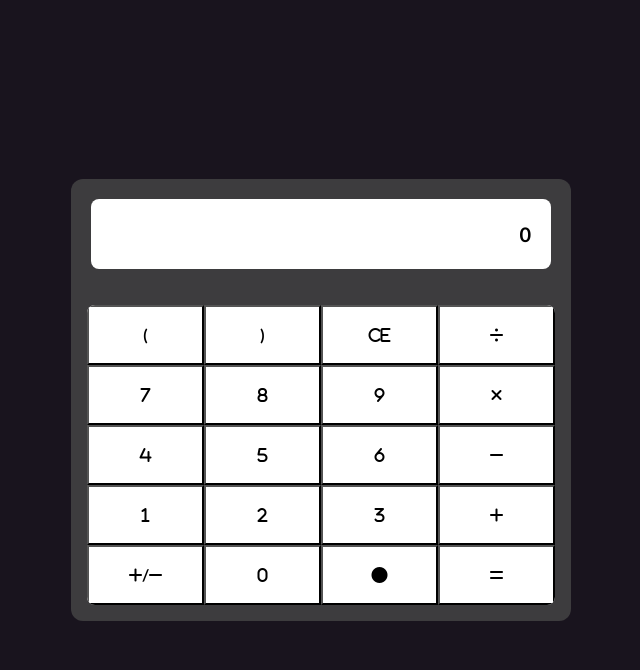
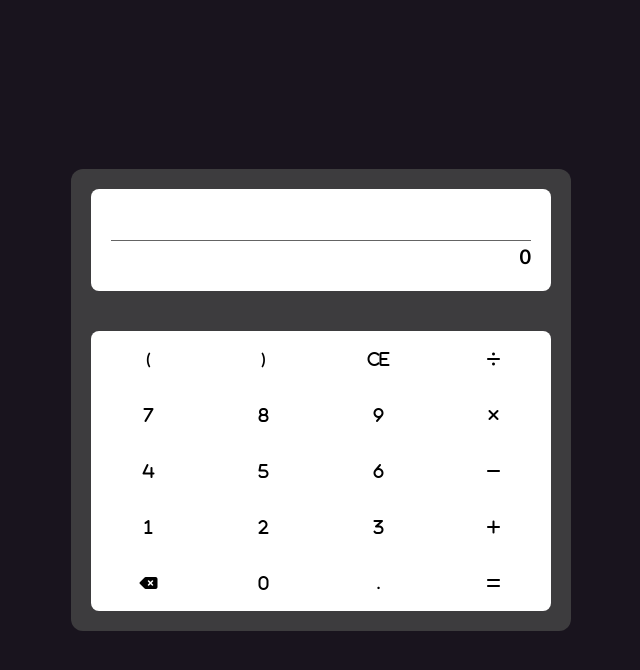
Before and after one commit to RazielTX/simple-calculator, a plain HTML site: page index.html in a window 1280 px wide. Both pictures are taken after a click on the button 698 px from the left and 335 px from the top of the page. Shown: the whole page, without its empty margins (319-959 px from the left). Drawn offline with Linux system fonts and the light colour scheme.

Commit message:
Basic functionality working and basic styles finished

```diff
--- a/app.js
+++ b/app.js
@@ -0,0 +1,50 @@
+const entry = [];
+const entryScreen = document.getElementById("entryScreen");
+const resultScreen = document.getElementById("resultScreen");
+
+function showEntry() {
+
+
+    const entryShown = entry.map((element) => {
+        switch(element) {
+            case "/":
+                return' <i class="fa-solid fa-divide fa-xs"></i> ';
+            case "*":
+                return ' <i class="fa-solid fa-xmark fa-xs"></i> ';
+            case "+":
+                return ' <i class="fa-solid fa-plus fa-xs"></i> ';
+            case "-":
+                return ' <i class="fa-solid fa-minus fa-xs"></i> ';
+            default:
+                return element;
+        }
+    })
+
+
+    // The first section of the function (above) is just for style purposes.
+
+
+    entryScreen.innerHTML = `${entryShown.join('')}`
+}
+
+function pressKey(key) {
+    entry.push(key.id);
+    showEntry();
+}
+
+function reset() {
+    entry.length = 0;
+    entryScreen.innerHTML = ``;
+    resultScreen.innerHTML = `0`;
+}
+
+function calc(str = entry.join('')) {
+    // const entryCalc = new Function(str);
+    const result = eval(str);
+    resultScreen.innerHTML = `${result}`;
+}
+
+function deleteBack() {
+    entry.pop();
+    showEntry();
+}
--- a/index.html
+++ b/index.html
@@ -17,39 +17,42 @@
     <main class="main-container">
 
         <div class="screen">
-            0
+            <div id="entryScreen"></div>
+            <div id="resultScreen">0</div>
         </div>
 
         <div class="buttons">
 
-            <button id="(" class="key">(</button>
-            <button id=")" class="key">)</button>
-            <button id="reset" class="key"><i class="fa-solid fa-c"></i><i class="fa-solid fa-e"></i></button>
-            <button id="" class="key"><i class="fa-solid fa-divide"></i></button>
+            <button id="(" class="key" onclick="pressKey(this)">(</button>
+            <button id=")" class="key" onclick="pressKey(this)">)</button>
+            <button id="reset" class="key" onclick="reset()"><i class="fa-solid fa-c"></i><i class="fa-solid fa-e"></i></button>
+            <button id="/" class="key" onclick="pressKey(this)"><i class="fa-solid fa-divide"></i></button>
 
-            <button id="7" class="key"><i class="fa-solid fa-7"></i></button>
-            <button id="8" class="key"><i class="fa-solid fa-8"></i></button>
-            <button id="9" class="key"><i class="fa-solid fa-9"></i></button>
-            <button id="*" class="key"><i class="fa-solid fa-xmark"></i></button>
+            <button id="7" class="key" onclick="pressKey(this)"><i class="fa-solid fa-7"></i></button>
+            <button id="8" class="key" onclick="pressKey(this)"><i class="fa-solid fa-8"></i></button>
+            <button id="9" class="key" onclick="pressKey(this)"><i class="fa-solid fa-9"></i></button>
+            <button id="*" class="key" onclick="pressKey(this)"><i class="fa-solid fa-xmark"></i></button>
 
-            <button id="4" class="key"><i class="fa-solid fa-4"></i></button>
-            <button id="5" class="key"><i class="fa-solid fa-5"></i></button>
-            <button id="6" class="key"><i class="fa-solid fa-6"></i></button>
-            <button id="-" class="key"><i class="fa-solid fa-minus"></i></button>
+            <button id="4" class="key" onclick="pressKey(this)"><i class="fa-solid fa-4"></i></button>
+            <button id="5" class="key" onclick="pressKey(this)"><i class="fa-solid fa-5"></i></button>
+            <button id="6" class="key" onclick="pressKey(this)"><i class="fa-solid fa-6"></i></button>
+            <button id="-" class="key" onclick="pressKey(this)"><i class="fa-solid fa-minus"></i></button>
 
-            <button id="1" class="key"><i class="fa-solid fa-1"></i></button>
-            <button id="2" class="key"><i class="fa-solid fa-2"></i></button>
-            <button id="3" class="key"><i class="fa-solid fa-3"></i></button>
-            <button id="+" class="key"><i class="fa-solid fa-plus"></i></button>
+            <button id="1" class="key" onclick="pressKey(this)"><i class="fa-solid fa-1"></i></button>
+            <button id="2" class="key" onclick="pressKey(this)"><i class="fa-solid fa-2"></i></button>
+            <button id="3" class="key" onclick="pressKey(this)"><i class="fa-solid fa-3"></i></button>
+            <button id="+" class="key" onclick="pressKey(this)"><i class="fa-solid fa-plus"></i></button>
 
-            <button id="invert" class="key"><i class="fa-solid fa-plus"></i>/<i class="fa-solid fa-minus"></i></button>
-            <button id="0" class="key"><i class="fa-solid fa-0"></i></button>
-            <button id="." class="key"><i class="fa-solid fa-circle"></i></button>
-            <button id="calc" class="key"><i class="fa-solid fa-equals"></i></button>
+            <button id="delete" class="key" onclick="deleteBack()"><i class="fa-solid fa-delete-left"></i></button>
+            <button id="0" class="key" onclick="pressKey(this)"><i class="fa-solid fa-0"></i></button>
+            <button id="." class="key" onclick="pressKey(this)">.</button>
+            <button id="calc" class="key" onclick="calc()"><i class="fa-solid fa-equals"></i></button>
 
         </div>
 
     </main>
 
+
+    <script src="./app.js"></script>
 </body>
 </html>
--- a/styles.css
+++ b/styles.css
@@ -20,7 +20,7 @@ body {
 
 .screen {
     padding: 1em 1em;
-    margin: 1em;
+    margin: 20px;
 
     background-color: white;
 
@@ -30,13 +30,20 @@ body {
     border-radius: 8px;
 }
 
+.screen div:nth-child(1) {
+    min-height: 2rem;
+
+    border-bottom: 1px solid;
+
+    color: rgba(100, 100, 100, 1);
+}
+
 .buttons {
-    margin: 1em;
+    margin: 20px;
 
     display: grid;
     grid-template-columns: repeat(4, 1fr);
     grid-template-rows: auto;
-    gap: 0;
 
     border-radius: 8px;
 
@@ -46,7 +53,23 @@ body {
 .key {
     padding: 1em .75em;
 
+    border: none;
     border-radius: 0;
 
     background-color: white;
+
+    transition: background .3s;
+    outline: none;
 }
+
+.key:hover {
+    background-color: rgba(200, 200, 200, 1);
+}
+
+.key:active {
+    background-color: black;
+}
+
+.key:active {
+    background-color: rgba(100, 100, 100, 1);
+}
```
